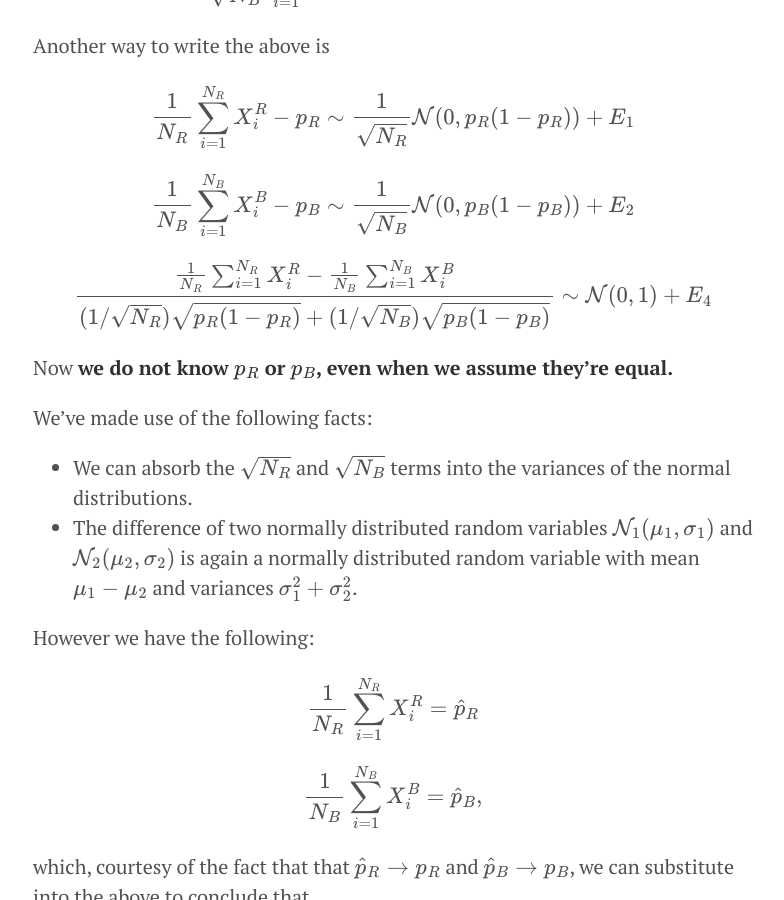
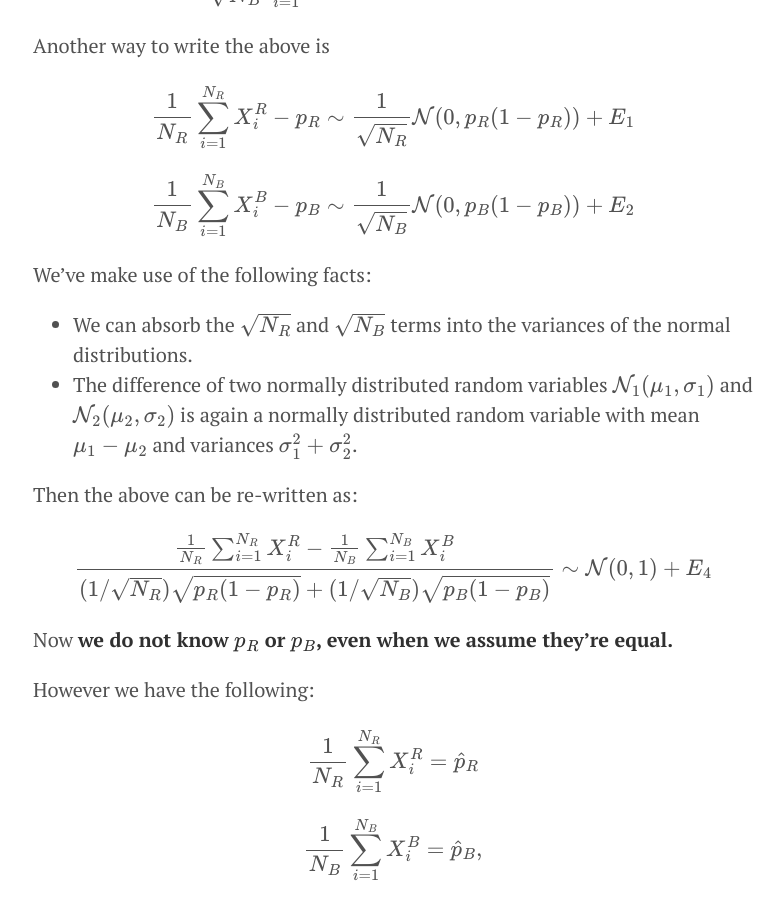
Before and after one commit to doriang102/doriang102.github.io, a Jekyll site: the page built from _posts/2017-05-28-hypothesis-testing.md, in a window 1280 px wide and 900 px high, scrolled down 1468 px. Shown: the whole window, without its empty margins (247-1031 px from the left). Built offline with Jekyll 4.4.1, drawn with Linux system fonts in a browser that asks for light colours; our own code applies the rules of GitHub Pages for plain Markdown files; formulas are drawn with MathJax 3; some of the changed lines change nothing that is shown.

Commit message:
Update 2017-05-28-hypothesis-testing.md

```diff
--- a/_posts/2017-05-28-hypothesis-testing.md
+++ b/_posts/2017-05-28-hypothesis-testing.md
@@ -39,7 +39,12 @@ $$\frac{1}{N_R}\sum_{i=1}^{N_R} X_i^R - p_R \sim \frac{1}{\sqrt{N_R}} \mathcal{N
 
 $$\frac{1}{N_B}\sum_{i=1}^{N_B} X_i^B - p_B \sim \frac{1}{\sqrt{N_B}} \mathcal{N}(0, p_B(1-p_B)) + E_2$$
 
+We've make use of the following facts:
 
+-  We can absorb the $$\sqrt{N_R}$$ and $$\sqrt{N_B}$$ terms into the variances of the normal distributions.
+- The difference of two normally distributed random variables $$\mathcal{N}_1(\mu_1,\sigma_1)$$ and $$\mathcal{N}_2(\mu_2,\sigma_2)$$ is again a normally distributed random variable with mean $$\mu_1 - \mu_2$$ and variances $$\sigma_1^2 + \sigma_2^2$$.
+
+Then the above can be re-written as:
 
 $$\frac{\frac{1}{N_R}\sum_{i=1}^{N_R} X_i^R - \frac{1}{N_B}\sum_{i=1}^{N_B} X_i^B}{(1/\sqrt{N_R})\sqrt{  p_R(1- p_R)} +(1/\sqrt{N_B})\sqrt{  p_B(1- p_B)}} \sim \mathcal{N}(0,1) + E_4$$
 
@@ -47,10 +52,7 @@ $$\frac{\frac{1}{N_R}\sum_{i=1}^{N_R} X_i^R - \frac{1}{N_B}\sum_{i=1}^{N_B} X_i^
 Now **we do not know $$p_R$$ or $$p_B$$, even when we assume they're equal.**
 
 
-We've made use of the following facts:
 
--  We can absorb the $$\sqrt{N_R}$$ and $$\sqrt{N_B}$$ terms into the variances of the normal distributions.
-- The difference of two normally distributed random variables $$\mathcal{N}_1(\mu_1,\sigma_1)$$ and $$\mathcal{N}_2(\mu_2,\sigma_2)$$ is again a normally distributed random variable with mean $$\mu_1 - \mu_2$$ and variances $$\sigma_1^2 + \sigma_2^2$$.
 
 However we have the following:
 
```
